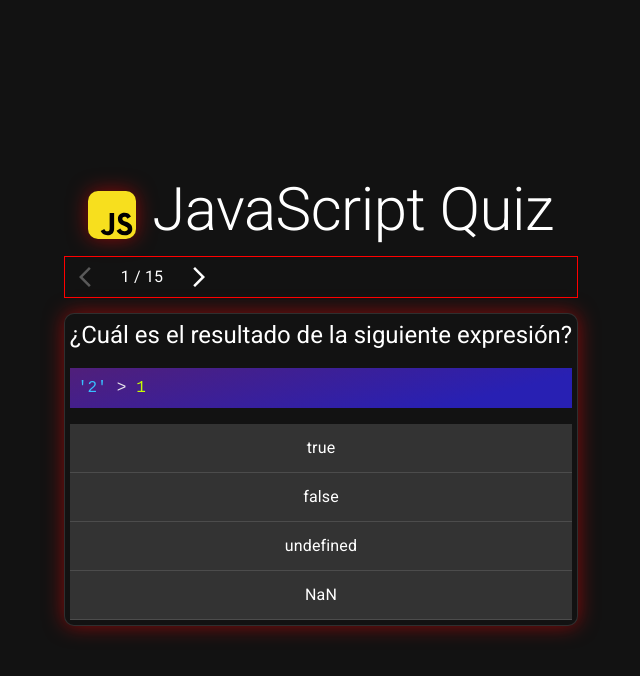
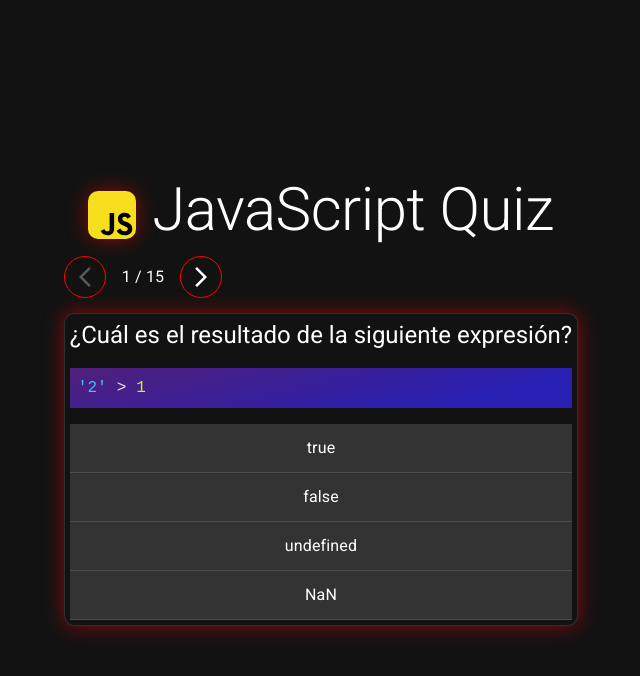
Before and after one commit to diego-monfort-landolt/JavaScriptQuiz, a React (Vite) app: page / in a window 1280 px wide. Both pictures are taken after a click on the button "¡LET'S START!". Shown: the top 676 px of the page, without its empty margins (319-959 px from the left). Built offline with nearby package versions, Linux system fonts and the light colour scheme.

Commit message:
added border to the btn

```diff
--- a/src/Game.tsx
+++ b/src/Game.tsx
@@ -76,11 +76,11 @@ export const Game = () => {
     gap={2}
     alignItems='center'
     justifyContent='left'
-    sx={{border: '1px solid red'}}
     >
       <IconButton
       onClick={goPreviousQuestion}
       disabled={currentQuestion === 0 }
+      sx={{border: '1px solid red'}}
       >
         <ArrowBackIosNew />
       </IconButton>
@@ -89,6 +89,7 @@ export const Game = () => {
       <IconButton
        onClick={goNextQuestion}
        disabled={currentQuestion >= questions.length - 1}
+       sx={{border: '1px solid red'}}
        >
 
         <ArrowForwardIos />
```
